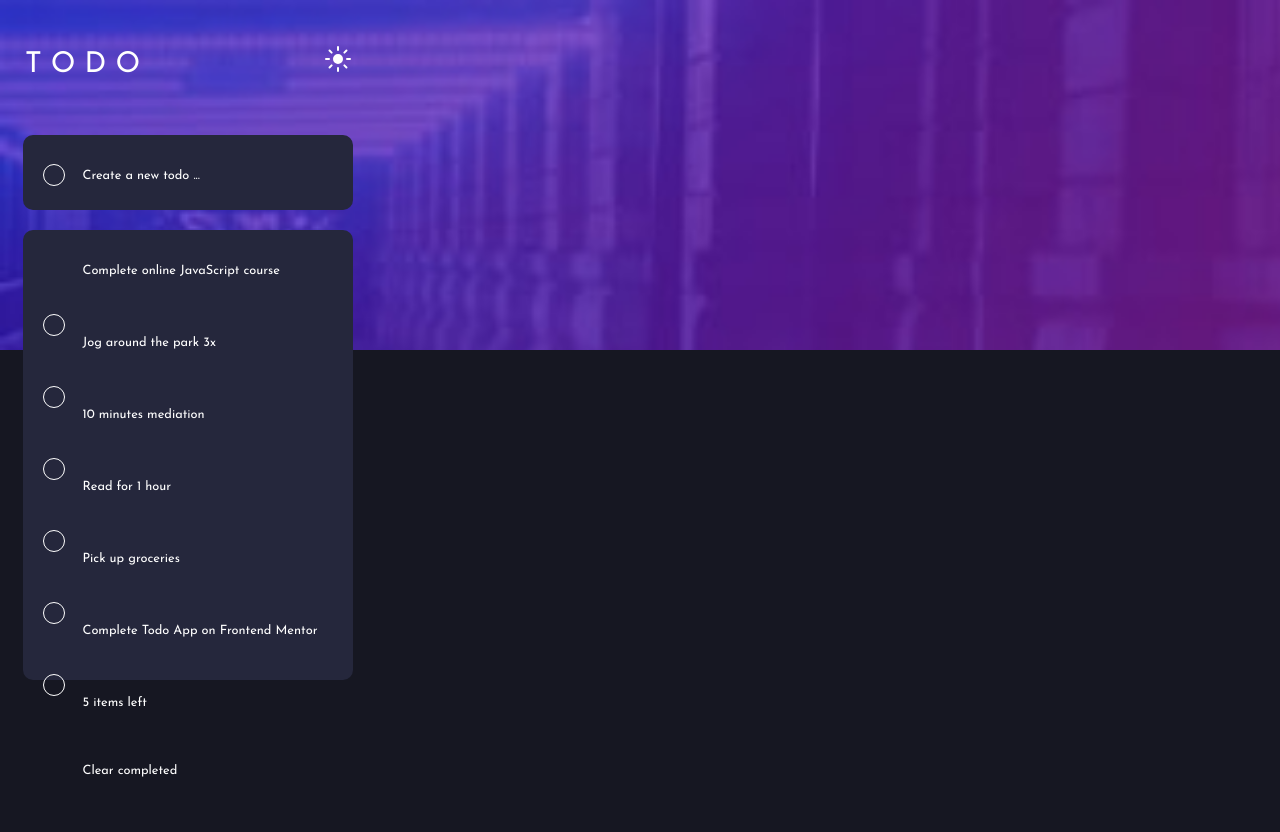
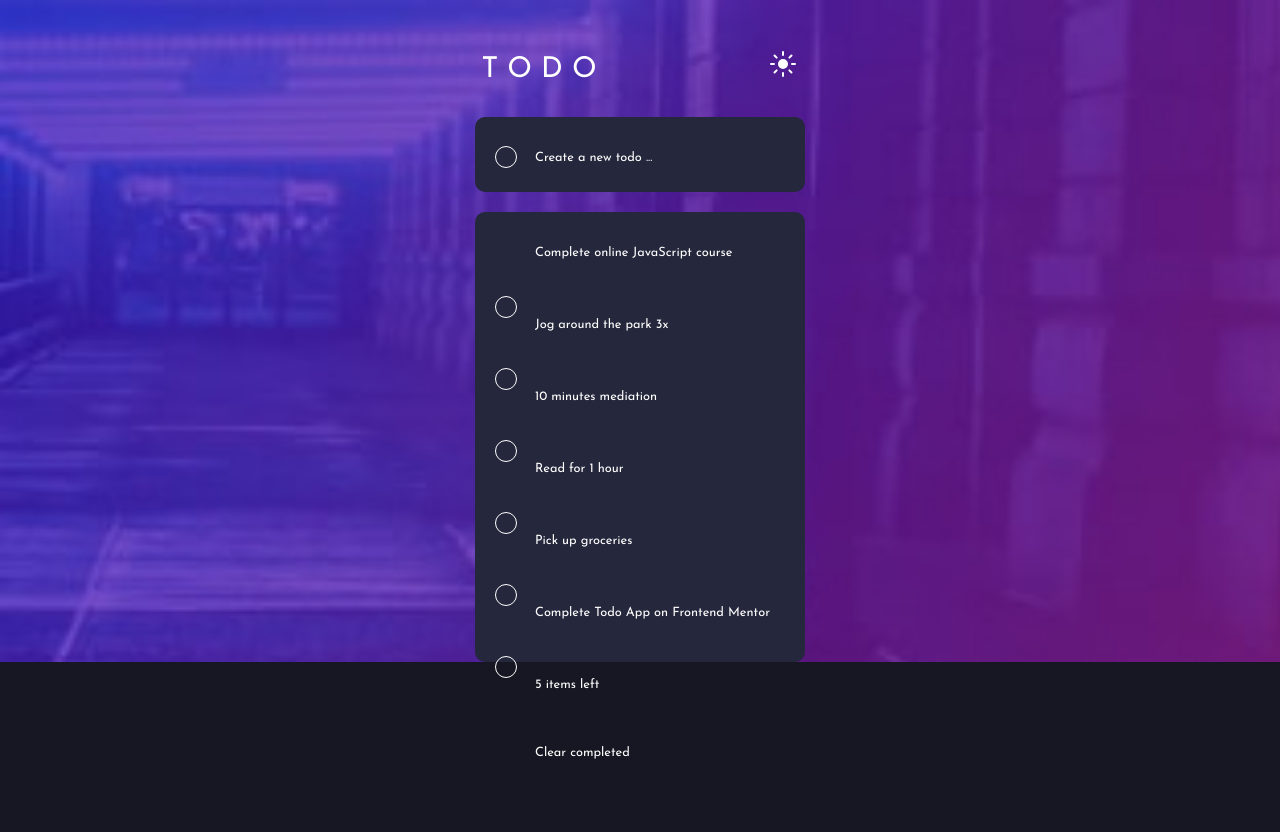
Before and after one commit to FCBasel1893/dev21_exercises, a plain HTML site: page todo-app-main/index.html in a window 1280 px wide. Drawn offline with Linux system fonts and the light colour scheme.

Commit message:
add index/styles

```diff
--- a/todo-app-main/index.html
+++ b/todo-app-main/index.html
@@ -17,15 +17,21 @@
 <body>
 
   <main>
-      <div class="todo"><h1>T O D O </h1>
+    <div class="box">
+        <div class="todo"><h1>T O D O </h1>
           <img src="./images/icon-sun.svg" alt="Bild Sonne">
-      </div>
-
-      <div class="first-box">
+        </div>
+    </div>
+    <div class="box">
+        <div class="first-box">
           <p>Create a new todo ...</p>
           <div class="bullet-point"></div>
-      </div>
+        </div>
+    </div>
 
+
+
+<div class="box">
       <div class="big-box">
         <p>Complete online JavaScript course</p>
           <div class="bullet-point2"></div>
@@ -51,6 +57,7 @@
 
         </div>
       </div>
+</div>
 
   </div>
 
--- a/todo-app-main/styles.css
+++ b/todo-app-main/styles.css
@@ -27,24 +27,27 @@ body {
 }
 
 main {
-    width: 100%;
-    height: 350px;
     background-image: url(./images/bg-mobile-dark.jpg);
     background-repeat: no-repeat;
     background-size: 120%;
 }
 
+.box {
+    display: flex;
+    justify-content: center;
+}
+
 .todo h1 {
     color: white;
-    padding-top: 50px;
-    padding-left: 25px;
+    padding: 55px 0px 0px 12px;
     font-weight: 400;
     font-size: 1.8rem;
 }
 
 .todo img {
     display: block;
-    padding-left: 325px;
+    padding-left: 300px;
+    padding-right: 15px;
     margin-top: -33px;
 }
 
@@ -52,13 +55,11 @@ main {
     width: 330px;
     height: 75px;
     background-color: hsl(235, 24%, 19%);
-    margin-left: 22.5px;
-    margin-top: 63px;
+    margin-top: 40px;
     padding: 34px 0px 0px 60px;
     border-radius: 10px;
     color: white;
     font-size: 0.8rem;
-    font-weight: 400;
 }
 
 .bullet-point {
@@ -75,7 +76,6 @@ main {
     width: 330px;
     height: 450px;
     background-color: hsl(235, 24%, 19%);
-    margin-left: 22.5px;
     margin-top: 20px;
     padding: 34px 0px 0px 60px;
     border-radius: 10px;
```
